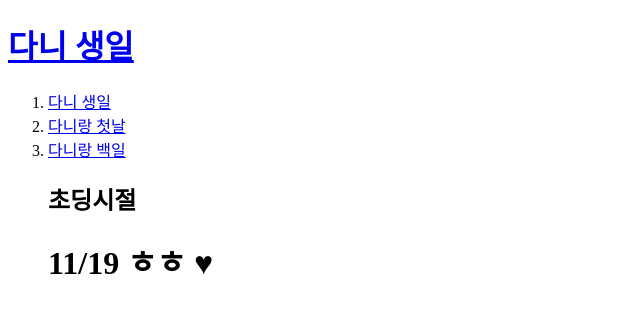
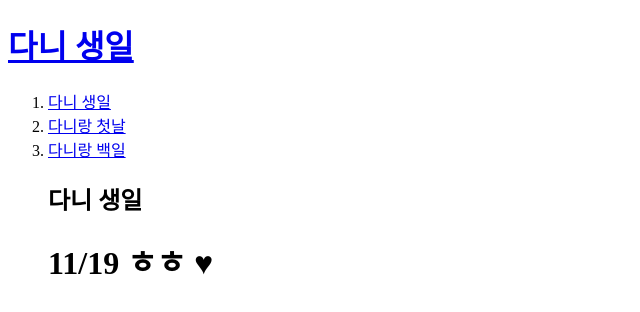
Before and after one commit to yuncic/kimweb1, a plain HTML site: page 1.html in a window 1280 px wide. Shown: the full height of the page, 0-640 px from the left. Drawn offline with Linux system fonts and the light colour scheme.

Commit message:
Update 1.html

```diff
--- a/1.html
+++ b/1.html
@@ -5,12 +5,12 @@
   <meta charset="utf-8">
 </head>
 <body>
-  <h1><a href="index.html"> 다니 생일</a> </h1>
+  <h1><a href="1.html"> 다니 생일</a> </h1>
 <ol>
     <li><a href="1.html">다니 생일</a></li>
     <li><a href="2.html">다니랑 첫날</a></li>
     <li><a href="3.html">다니랑 백일 </a></li>
-    <h2>초딩시절</h2>
+    <h2>다니 생일</h2>
 </<ol>
   <h1>11/19 ㅎㅎ ♥</h1>
 </body>
```
